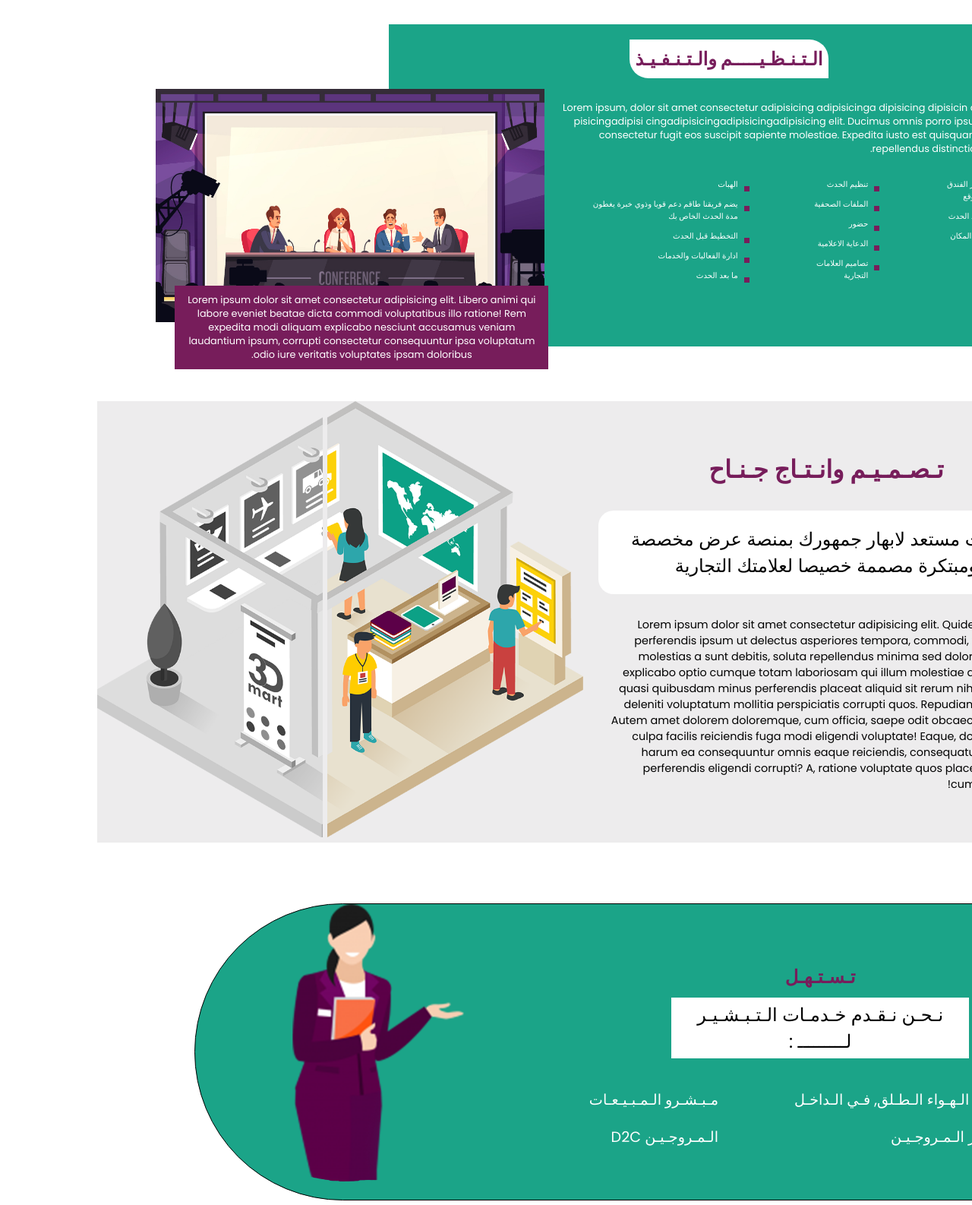
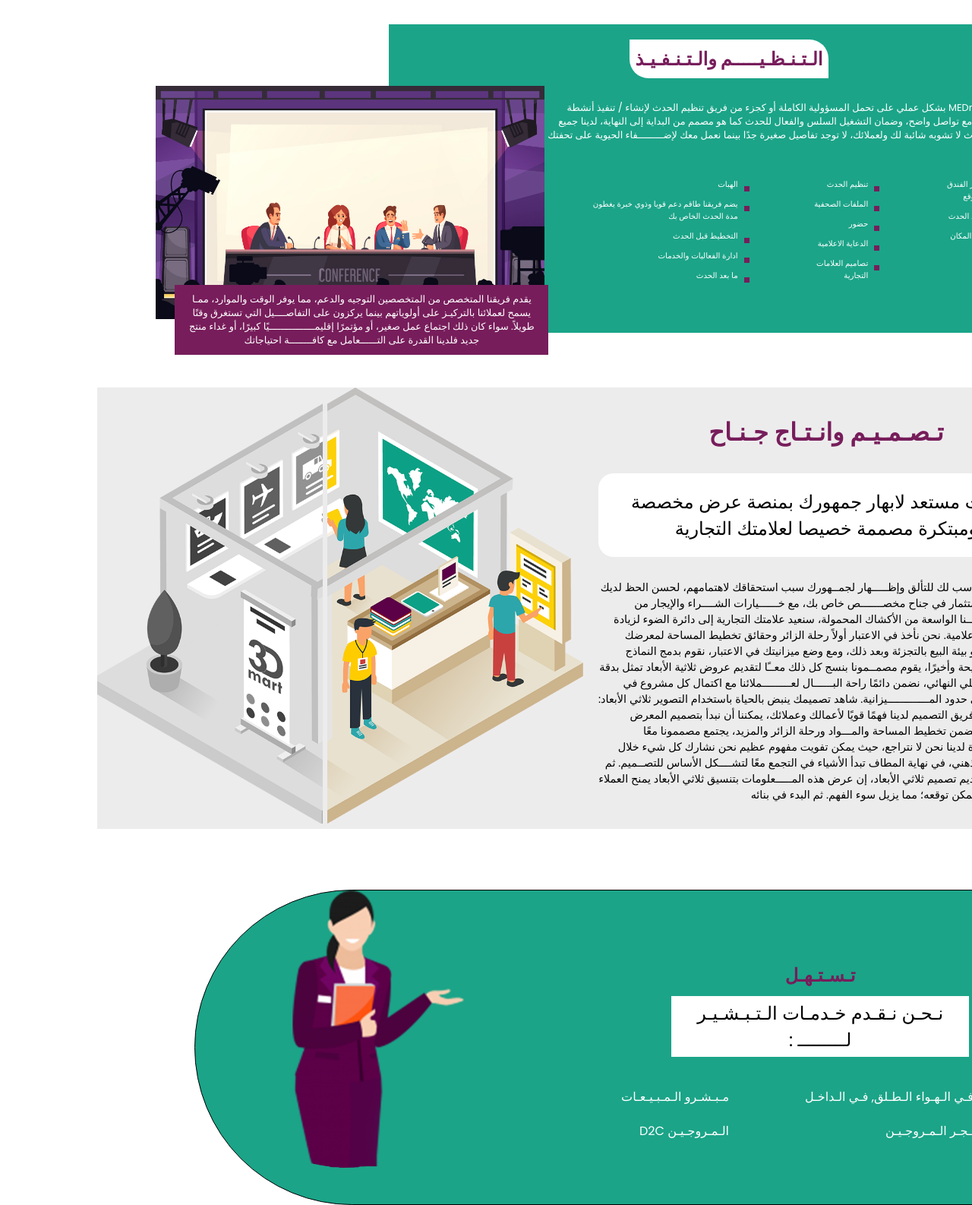
Before and after one commit to Ahmed-Elhalwagy/mid-3, a website built with Vite: page index.html in a window 1280 px wide. Shown: the part 280-1866 px from the top of the page at 76% size. Built offline with nearby package versions, Linux system fonts and the light colour scheme; a web font is replaced by a local one.

Commit message:
add texts

```diff
--- a/index.html
+++ b/index.html
@@ -23,7 +23,11 @@
       <div class="content">
         <div class="right">
           <h3>الـتـنـظـيـــــم والـتـنـفـيـذ</h3>
-          <p>Lorem ipsum, dolor sit amet consectetur adipisicing adipisicinga dipisicing dipisicin adipisicingadi pisicingadipisi cingadipisicingadipisicingadipisicing elit. Ducimus omnis porro ipsum eius natus, consectetur fugit eos suscipit sapiente molestiae. Expedita iusto est quisquam unde minus repellendus distinctio! Debitis, velit.</p>
+          <p>يعمل فريق MEDmart بشكل عملي على تحمل المسؤولية الكاملة أو كجزء من فريق تنظيم الحدث لإنشاء / تنفيذ
+            أنشطة الحدث المطلوبة مع تواصل واضح، وضمان التشغيل السلس والفعال للحدث كما هو مصمم من البداية إلى
+           النهاية، لدينا جميع الموارد لتنفيذ حدث لا تشوبه شائبة لك ولعملائك، لا توجد تفاصيل صغيرة جدًا بينما نعمل معك
+           لإضـــــــــفاء الحيوية على تحفتك الفنية.
+           </p>
           <div class="lists">
             <ul>
               <li>اختيار الفندق والموقع</li>
@@ -53,7 +57,11 @@
             <img alt="img-1" class="img" src="/pic-1.png"/>
           </div>
           <div class="front-div">
-            <p>Lorem ipsum dolor sit amet consectetur adipisicing elit. Libero animi qui labore eveniet beatae dicta commodi voluptatibus illo ratione! Rem expedita modi aliquam explicabo nesciunt accusamus veniam laudantium ipsum, corrupti consectetur consequuntur ipsa voluptatum odio iure veritatis voluptates ipsam doloribus.
+            <p>يقدم فريقنا المتخصص من المتخصصين التوجيه والدعم، مما يوفر
+              الوقت والموارد، ممـا يسمح لعملائنا بالتركيـز على أولوياتهم بينما
+              يركزون على التفاصــــيل التي تستغرق وقتًا طويلاً. سواء كان ذلك
+              اجتماع عمل صغير، أو مؤتمرًا إقليمــــــــــــــــيًا كبيرًا، أو غداء منتج جديد
+              فلدينا القدرة على التــــــعامل مع كافــــــــة احتياجاتك
             </p>
           </div>
         </div>
@@ -64,7 +72,21 @@
         <div class="right">
           <h3>تـصـمـيـم وانـتـاج جـنـاح</h3>
           <h4>هل انت مستعد لابهار جمهورك بمنصة عرض مخصصة ومبتكرة مصممة خصيصا لعلامتك التجارية</h4>
-          <p>Lorem ipsum dolor sit amet consectetur adipisicing elit. Quidem dignissimos perferendis ipsum ut delectus asperiores tempora, commodi, voluptas nemo molestias a sunt debitis, soluta repellendus minima sed dolore. Quas sed ad explicabo optio cumque totam laboriosam qui illum molestiae aperiam, dolore quasi quibusdam minus perferendis placeat aliquid sit rerum nihil accusantium deleniti voluptatum mollitia perspiciatis corrupti quos. Repudiandae, deserunt? Autem amet dolorem doloremque, cum officia, saepe odit obcaecati nostrum ab culpa facilis reiciendis fuga modi eligendi voluptate! Eaque, dolorem! Adipisci harum ea consequuntur omnis eaque reiciendis, consequatur corporis vero perferendis eligendi corrupti? A, ratione voluptate quos placeat voluptatem cumque molestiae!</p>
+          <p>هذا هو الوقت المناسب لك للتألق وإظـــــهار لجمــهورك سبب استحقاقك لاهتمامهم، لحسن الحظ لديك
+            خيارات تتجاوز الاستثمار في جناح مخصـــــــص خاص بك، مع خــــــيارات الشــــراء والإيجار من خــــــلال مجموعتـــنا
+            الواسعة من الأكشاك المحمولة، سنعيد علامتك التجارية إلى دائرة الضوء لزيادة الرؤية والتغطية الإعلامية.
+            نحن نأخذ في الاعتبار أولاً رحلة الزائر وحقائق تخطيط المساحة لمعرضك التجاري أو حدثك أو بيئة البيع بالتجزئة
+وبعد ذلك، ومع وضع ميزانيتك في الاعتبار، نقوم بدمج النماذج والمـــــــواد الصحيحة وأخيرًا، يقوم مصمــمونا
+بنسج كل ذلك معــًا لتقديم عروض ثلاثية الأبعاد تمثل بدقة المفهوم الهيـــــــكلي النهائي، نضمن دائمًا راحة
+البــــــال لعـــــــــملائنا مع اكتمال كل مشروع في الوقت المحدد وفي حدود المـــــــــــــيزانية.
+شاهد تصميمك ينبض بالحياة باستخدام التصوير ثلاثي الأبعاد: بمجرد أن يكتسب فريق التصميم لدينا فهمًا
+قويًا لأعمالك وعملائك، يمكننا أن نبدأ بتصميم المعرض المخصص والذي يتضمن تخطيط المساحة والمـــواد
+ورحلة الزائر والمزيد، يجتمع مصممونا معًا ويطرحون كل فكرة لدينا نحن لا نتراجع، حيث يمكن تفويت مفهوم
+عظيم نحن نشارك كل شيء خلال جلسات العصف الذهني، في نهاية المطاف تبدأ الأشياء في التجمع معًا
+لتشــــكل الأساس للتصــميم. ثم يقوم مصممونا بتقديم تصميم ثلاثي الأبعاد، إن عرض هذه المـــــعلومات
+بتنسيق ثلاثي الأبعاد يمنح العملاء مثالًا واقعــــيًا لما يمكن توقعه؛ مما يزيل سوء الفهم. ثم البدء في بنائه
+
+          </p>
         </div>
         <div class="left">
           <img alt="image" class="img" src="/pic-2.png"/>
--- a/style.css
+++ b/style.css
@@ -347,7 +347,7 @@ font-weight: 600;
 .section-3 .container .left {
   height: 15rem;
   margin-left: 8em;
-  margin-bottom: 9.3em;
+  margin-bottom: 10.8em;
 }
 @media only screen and (max-width: 1200px) {
   .section-3 .container .left {
@@ -362,7 +362,6 @@ font-weight: 600;
 }
 
 
-
 }
 .section-3 .container .right {
   width: 100%;
@@ -372,7 +371,6 @@ font-weight: 600;
   gap: 10px;
   height: 100%;
   padding: 0 0 30px 0;
-  /* margin-bottom: 12em; */
 }
 
 .section-3 .container .right h4{
@@ -404,7 +402,7 @@ font-weight: 600;
 
 .section-3 .container .right .lists ul li {
   color: #FFF;
-  font-size: 1.2rem;
+  font-size: 1rem;
 }
 
 @media only screen and (max-width: 900px) {
```
Also changed, not shown: public/curve.png (added).
